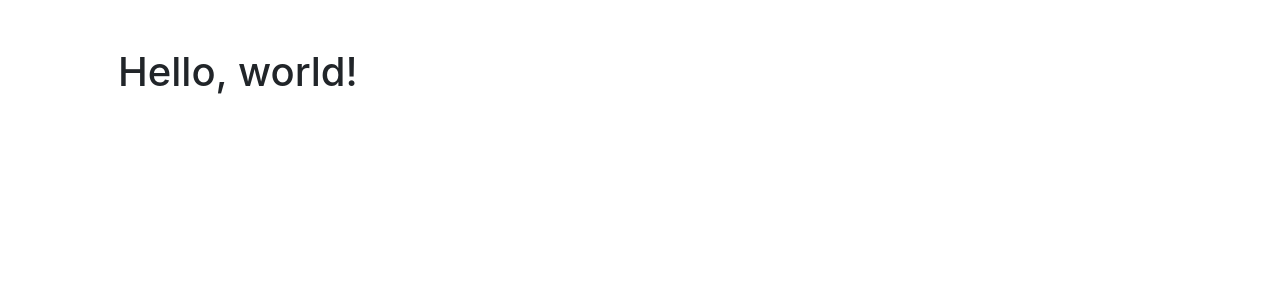
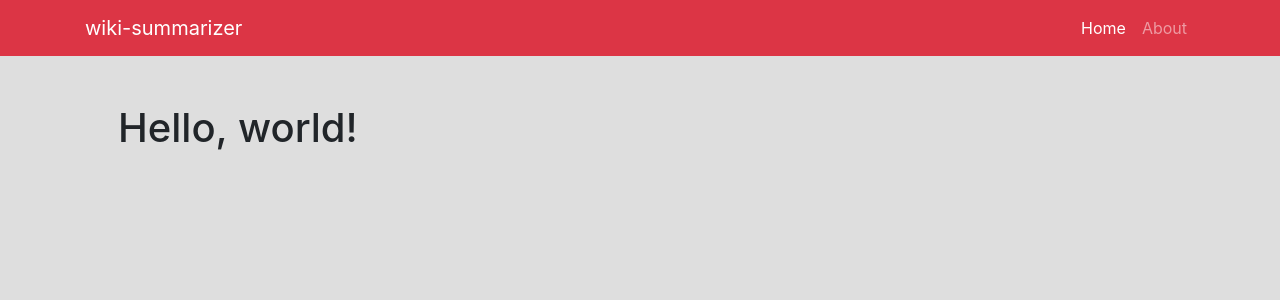
Before and after one commit to thesohelshaikh/text-summarizer, a Flask app: page / in a window 1280 px wide. Shown: the top 300 px of the page. Run offline with Flask 2, Linux system fonts and the light colour scheme; some libraries are stand-ins or nearby versions.

Commit message:
Updated layout

```diff
--- a/app.py
+++ b/app.py
@@ -3,11 +3,14 @@ from flask import Flask
 # For rendering html templates
 from flask import render_template
 
+# For linking files, generates a URL
+from flask import url_for
+
 # intatiates flask app, configures the application
 app = Flask(__name__)
 
 @app.route("/")
-def hello():
+def main():
     return render_template('index.html')
 
 if __name__ == '__main__':
--- /dev/null
+++ b/static/main.css
@@ -0,0 +1,3 @@
+body {
+    background-color: #DEDEDE;
+}
--- a/templates/layout.html
+++ b/templates/layout.html
@@ -9,6 +9,9 @@
     <!-- Bootstrap CSS -->
     <link rel="stylesheet" href="https://stackpath.bootstrapcdn.com/bootstrap/4.1.3/css/bootstrap.min.css" integrity="sha384-MCw98/SFnGE8fJT3GXwEOngsV7Zt27NXFoaoApmYm81iuXoPkFOJwJ8ERdknLPMO"
         crossorigin="anonymous">
+
+    <!-- Custom CSS -->
+    <link rel="stylesheet" href="{{ url_for('static', filename='main.css') }}" type="text/css">
 
     <!-- Optional JavaScript -->
     <!-- jQuery first, then Popper.js, then Bootstrap JS -->
@@ -23,6 +26,29 @@
 </head>
 
 <body>
+    <nav class="navbar navbar-expand-lg navbar-dark bg-danger">
+        <div class="container">
+            <a class="navbar-brand" href="#">wiki-summarizer</a>
+            <button class="navbar-toggler" type="button" data-toggle="collapse" data-target="#navbarsExample07"
+                aria-controls="navbarsExample07" aria-expanded="false" aria-label="Toggle navigation">
+                <span class="navbar-toggler-icon"></span>
+            </button>
+
+            <div class="collapse navbar-collapse" id="navbarsExample07">
+                <ul class="navbar-nav mr-auto ">
+
+                </ul>
+                <ul class="navbar-nav">
+                    <li class="nav-item active">
+                        <a class="nav-link" href="{{ url_for('main') }}">Home <span class="sr-only">(current)</span></a>
+                    </li>
+                    <li class="nav-item">
+                        <a class="nav-link" href="#">About</a>
+                    </li>
+                </ul>
+            </div>
+        </div>
+    </nav>
     <main class="container p-5">
         {% block main %}{% endblock %}
     </main>
```
